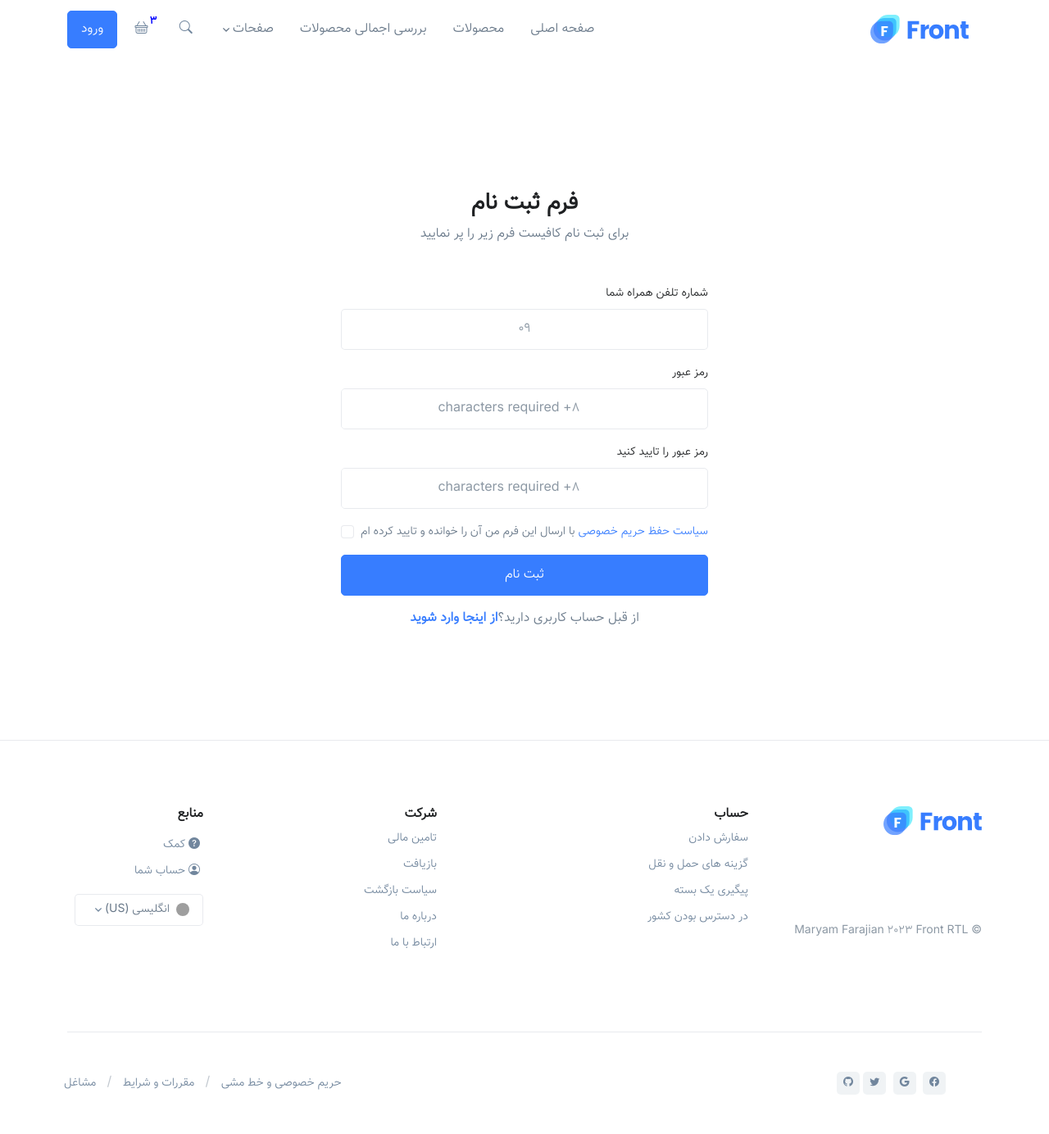
After one commit to Alirezaar82/Store, a Django app: page /accounts/signup/ in a window 1280 px wide. The commit adds this page. Shown: the whole page at 82% size. Run offline with Django 4.2, Linux system fonts and the light colour scheme; some libraries are stand-ins or nearby versions; grey boxes are pictures that could not be loaded.

Commit message:
signup and login and logout is ready to use

```diff
--- a/core/accounts/urls.py
+++ b/core/accounts/urls.py
@@ -0,0 +1,11 @@
+from django.urls import path
+
+from . import views
+
+app_name = 'accounts'
+
+urlpatterns = [
+    path('signup/',views.SignupView.as_view(),name='signup'),
+    path('login/',views.CustomLogInView.as_view(),name='login'),
+    path('logout/',views.CustomLogOutView.as_view(),name='logout'),
+]
--- a/core/accounts/views.py
+++ b/core/accounts/views.py
@@ -1,3 +1,21 @@
 from django.shortcuts import render
+from django.contrib.auth import views as auth_view
+from django.views.generic import CreateView,UpdateView,View
+from django.urls import reverse_lazy
 
-# Create your views here.
+from .models import *
+from .forms import CustomeCreateFrom,CustomeAuthenticationForm
+
+
+class SignupView(CreateView):
+    form_class = CustomeCreateFrom
+    template_name = 'registration/signup.html'
+    success_url = reverse_lazy('accounts:login')
+
+class CustomLogInView(auth_view.LoginView):
+    form_class = CustomeAuthenticationForm
+    template_name = 'registration/login.html'
+    redirect_authenticated_user = True
+
+class CustomLogOutView(auth_view.LogoutView):
+    pass
--- a/core/core/urls.py
+++ b/core/core/urls.py
@@ -21,6 +21,7 @@ from django.conf.urls.static import static
 
 urlpatterns = [
     path('admin/', admin.site.urls),
+    path('accounts/',include('accounts.urls')),
     path('',include('website.urls')),
     path('shop/',include('shop.urls')),
 
--- a/core/templates/_base.html
+++ b/core/templates/_base.html
@@ -143,8 +143,22 @@
                 <span class="cart-item-count ">3</span>
               </button>
               <!-- End Shopping Cart -->
+                          {% if request.user.is_authenticated %}
+                            <button class="btn btn-ghost-secondary btn-icon" id="dropdownMenuLink"
+                                data-bs-toggle="dropdown" aria-haspopup="true" aria-expanded="false">
+                                <span class="avatar avatar-sm avatar-circle">
+                                    <img class="avatar-img" src="{{request.user.user_profile.image.url}}"
+                                        alt="Image Description">
+                                </span>
+                            </button>
+                            <div class="dropdown-menu" aria-labelledby="dropdownMenuLink">
+                                <a class="dropdown-item" href="">پروفایل</a>
+                                <a class="dropdown-item" href="{% url 'accounts:logout' %}">خروج</a>
+                            </div>
 
-              <a class="btn btn-primary btn-transition" href="./page-login-simple.html">ورود</a>
+                            {% else %}
+                            <a class="btn btn-primary btn-transition" href="{% url 'accounts:login' %}">ورود</a>
+                            {% endif %}
             </li>
           </ul>
         </div>
--- /dev/null
+++ b/core/templates/registration/signup.html
@@ -0,0 +1,94 @@
+{% extends "_base.html" %}
+
+{% block title %}
+Signup
+{% endblock title %}
+{% block content %}
+ <main id="content" role="main">
+    <!-- Form -->
+    <div class="container content-space-3 content-space-t-lg-4 content-space-b-lg-3">
+      <div class="flex-grow-1 mx-auto" style="max-width: 28rem;">
+        <!-- Heading -->
+        <div class="text-center mb-5 mb-md-7">
+          <h1 class="h2">فرم ثبت نام</h1>
+          <p>برای ثبت نام کافیست فرم زیر را پر نمایید</p>
+        </div>
+        <!-- End Heading -->
+        <!-- Form -->
+        <form  method="post" action="." class="js-validate needs-validation" novalidate>
+        {% csrf_token %}
+          <!-- Form -->
+          <div class="mb-3">
+            <label class="form-label" for="signupSimpleSignupPhone_Number">شماره تلفن همراه شما</label>
+            <input type="phone_number" class="form-control form-control-lg text-center" name="phone_number" id="signupSimpleSignupPhone_Number"
+              placeholder="09" aria-label="09" required>
+            <span class="invalid-feedback">لطفا یک شماره تلفن همراه معتبر وارد کنید.</span>
+          </div>
+          <!-- End Form -->
+
+          <!-- Form -->
+          <div class="mb-3">
+            <label class="form-label" for="signupSimpleSignupPassword">رمز عبور</label>
+
+            <div class="input-group input-group-merge" data-hs-validation-validate-class>
+              <input type="password" class="js-toggle-password form-control form-control-lg text-center" name="password1"
+                id="signupSimpleSignupPassword" placeholder="8+ characters required" aria-label="8+ characters required"
+               >
+              <a class="js-toggle-password-target-1 input-group-append input-group-text" href="javascript:;">
+
+              </a>
+            </div>
+
+            <span class="invalid-feedback">رمز عبور شما نامعتبر است. لطفا دوباره تلاش کنید.</span>
+          </div>
+          <!-- End Form -->
+
+          <!-- Form -->
+          <div class="mb-3">
+            <label class="form-label" for="signupSimpleSignupConfirmPassword">رمز عبور را تایید کنید</label>
+
+            <div class="input-group input-group-merge" data-hs-validation-validate-class>
+              <input type="password" class="js-toggle-password form-control form-control-lg text-center" name="password2"
+                id="signupSimpleSignupConfirmPassword" placeholder="8+ characters required"
+                aria-label="8+ characters required" required
+                data-hs-validation-equal-field="#signupSimpleSignupPassword">
+              <a class="js-toggle-password-target-2 input-group-append input-group-text" href="javascript:;">
+              </a>
+            </div>
+
+            <span class="invalid-feedback">رمز عبور با رمز عبور تأیید مطابقت ندارد.</span>
+          </div>
+          <!-- End Form -->
+
+          <!-- Check -->
+          <div class="form-check mb-3">
+            <input type="checkbox" class="form-check-input" id="signupHeroFormPrivacyCheck"
+              name="signupFormPrivacyCheck" required>
+            <label class="form-check-label small" for="signupHeroFormPrivacyCheck"><a href="#">سیاست حفظ حریم خصوصی</a> با ارسال این فرم من آن را خوانده و
+              تایید کرده ام </label>
+            <span class="invalid-feedback">لطفاً سیاست حفظ حریم خصوصی ما را بپذیرید.</span>
+          </div>
+          <!-- End Check -->
+
+          <div class="d-grid mb-3">
+            <button type="submit" class="btn btn-primary btn-lg">ثبت نام</button>
+          </div>
+
+          <div class="text-center">
+            <p>از قبل حساب کاربری دارید؟<a class="link" href="{% url 'accounts:login' %}">از اینجا وارد شوید</a></p>
+          </div>
+        </form>
+        <!-- End Form -->
+      </div>
+    </div>
+    <!-- End Form -->
+  </main>
+{% endblock content %}
+
+{% block extra_js %}
+<script>
+    // INITIALIZATION OF TOGGLE PASSWORD
+    // =======================================================
+    new HSTogglePassword('.js-toggle-password')
+</script>
+{% endblock extra_js %}
```
Also changed, not shown: core/templates/registration/login.html (added, +69 -0 lines).
